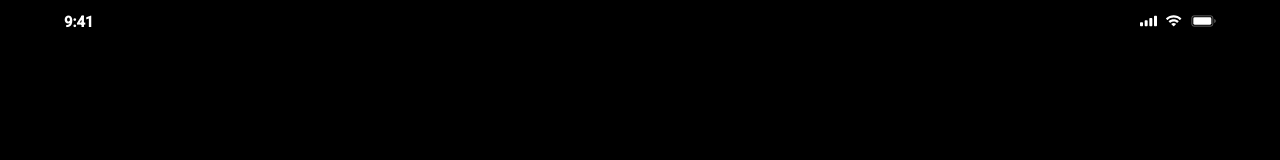
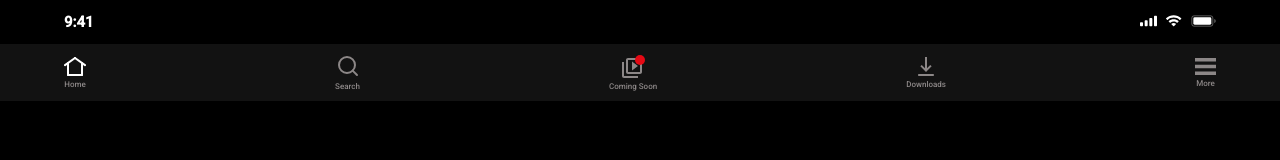
Before and after one commit to marcioscar/maratona_clonando_netflix, a plain HTML site: page index.html in a window 1280 px wide. Drawn offline with Linux system fonts and the light colour scheme.

Commit message:
feat: bottom-nav-bar

```diff
--- a/index.html
+++ b/index.html
@@ -16,5 +16,29 @@
         <img src="/assets/icons/battery.svg" alt="Bateria" />
       </div>
     </div>
+    <div class="bottom-navbar__background">
+      <div class="bottom-navbar">
+        <div class="bottom-navbar__icon">
+          <img src="/assets/icons/home.svg" alt="Home" />
+          <p class="bottom-navbar__text">Home</p>
+        </div>
+        <div class="bottom-navbar__icon">
+          <img src="/assets/icons/search.svg" alt="Pesquisa" />
+          <p class="bottom-navbar__text">Search</p>
+        </div>
+        <div class="bottom-navbar__icon">
+          <img src="/assets/icons/coming-soon.svg" alt="Em Breve" />
+          <p class="bottom-navbar__text">Coming Soon</p>
+        </div>
+        <div class="bottom-navbar__icon">
+          <img src="/assets/icons/downloads.svg" alt="Downloads" />
+          <p class="bottom-navbar__text">Downloads</p>
+        </div>
+        <div class="bottom-navbar__icon">
+          <img src="/assets/icons/more.svg" alt="Mais" />
+          <p class="bottom-navbar__text">More</p>
+        </div>
+      </div>
+    </div>
   </body>
 </html>
--- /dev/null
+++ b/styles/components/bottom-navbar.css
@@ -0,0 +1,25 @@
+.bottom-navbar {
+  display: flex;
+  align-items: center;
+  justify-content: space-between;
+  width: 90%;
+  margin: 0 auto;
+}
+.bottom-navbar__background {
+  background-color: #121212;
+  padding-top: 10px;
+  padding-bottom: 10px;
+}
+
+.bottom-navbar__text {
+  font-size: 8px;
+  font-style: normal;
+  font-weight: 500;
+  text-align: center;
+  color: #8c8787;
+  margin-top: 2px;
+}
+
+.bottom-navbar__icon {
+  text-align: center;
+}
--- a/styles/pages/index.css
+++ b/styles/pages/index.css
@@ -1,2 +1,3 @@
 @import "../utils/index.css";
 @import "../components/status_bar.css";
+@import "../components/bottom-navbar.css";
```
Also changed, not shown: assets/icons/coming-soon.svg (added), assets/icons/downloads.svg (added), assets/icons/home.svg (added), assets/icons/more.svg (added), assets/icons/search.svg (added).
